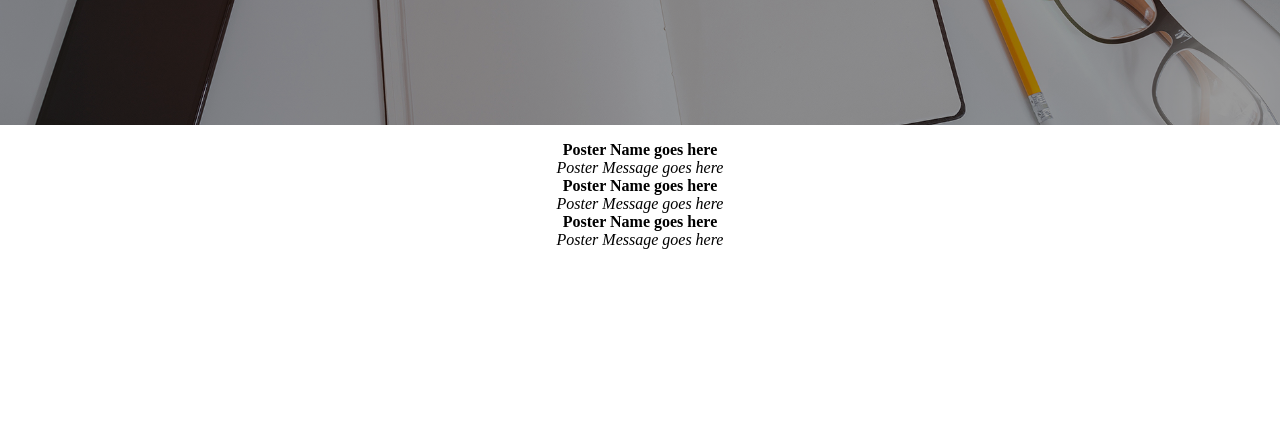
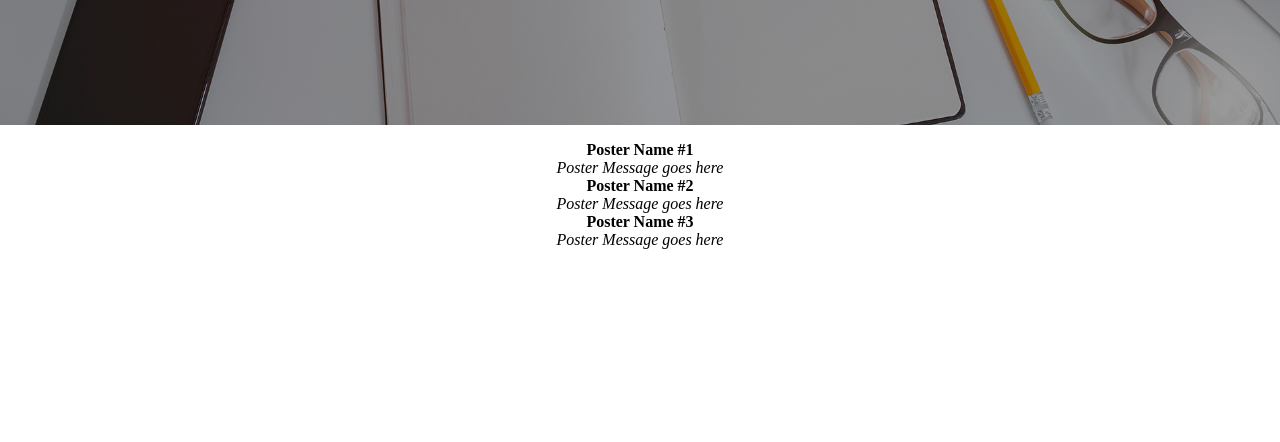
Before and after one commit to gervanpn/Clean-Blog, a plain HTML site: page Posts.html in a window 1280 px wide. Shown: the part 355-797 px from the top of the page. Drawn offline with nearby package versions, Linux system fonts and the light colour scheme.

Commit message:
Update Posts.html

```diff
--- a/Posts.html
+++ b/Posts.html
@@ -30,13 +30,13 @@
       <div class="post-container">
         <p>
 
-       <div class="post-item-a">Poster Name goes here</div>
+       <div class="post-item-a">Poster Name #1</div>
        <div class="post-item-b">Poster Message goes here</div>
 
-       <div class="post-item-a">Poster Name goes here</div>
+       <div class="post-item-a">Poster Name #2</div>
        <div class="post-item-b">Poster Message goes here</div>
 
-       <div class="post-item-a">Poster Name goes here</div>
+       <div class="post-item-a">Poster Name #3</div>
        <div class="post-item-b">Poster Message goes here</div>
      </p>
       </div>
```
